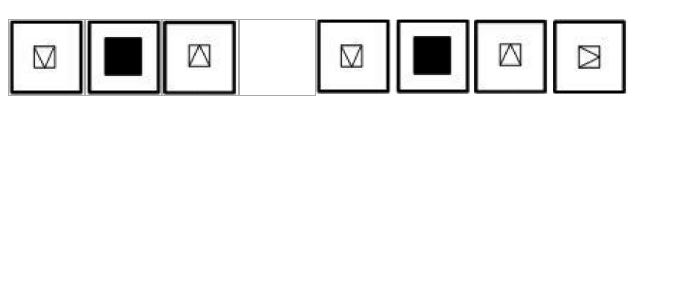
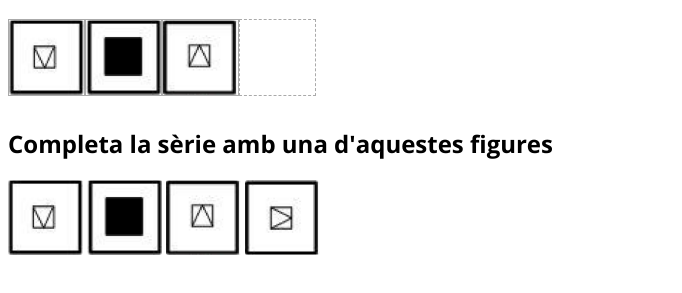
Before and after one commit to ivasansa/Series, a plain HTML site: page index.html in a window 1280 px wide. Shown: the part 67-360 px from the top of the page, without its empty margins (0-682 px from the left). Drawn offline with nearby package versions, Linux system fonts and the light colour scheme.

Commit message:
Presentació

```diff
--- a/estils.css
+++ b/estils.css
@@ -13,6 +13,10 @@ div {
     float: left;
 }
 
+div:last-of-type {
+        border-style: dashed;
+}
+
 div img {
     width: 100%;
     height: 100%;
--- a/index.html
+++ b/index.html
@@ -16,6 +16,8 @@
     <div id="div3"></div>
     <div id="div4"></div>
 
+    </br></br></br></br>
+    <h2>Completa la sèrie amb una d'aquestes figures </h2>
     <img id="drag1" src="images/image1.png" height="75" width="75" draggable="true">
     <img id="drag2" src="images/image2.png" height="75" width="75" draggable="true">
     <img id="drag3" src="images/image3.png" height="75" width="75" draggable="true">
--- a/script.js
+++ b/script.js
@@ -1,9 +1,3 @@
-
-function Figura() {
-  this.ID = 0;
-  this.dept = "general";
-}
-
 window.onload = function () {
 
      var divs = document.querySelectorAll('div');
```
